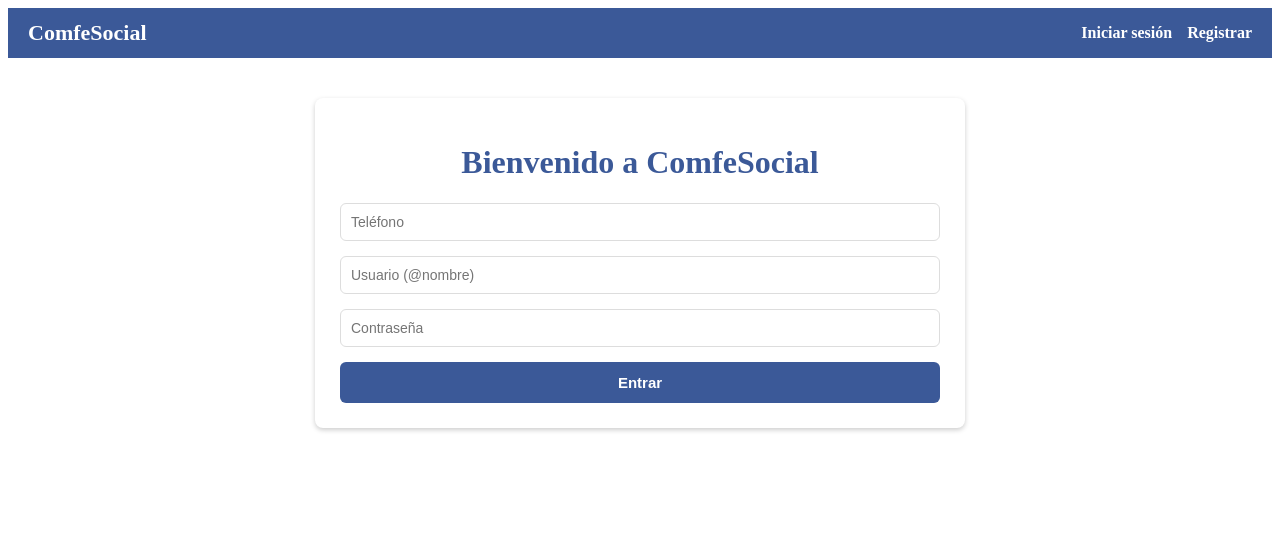
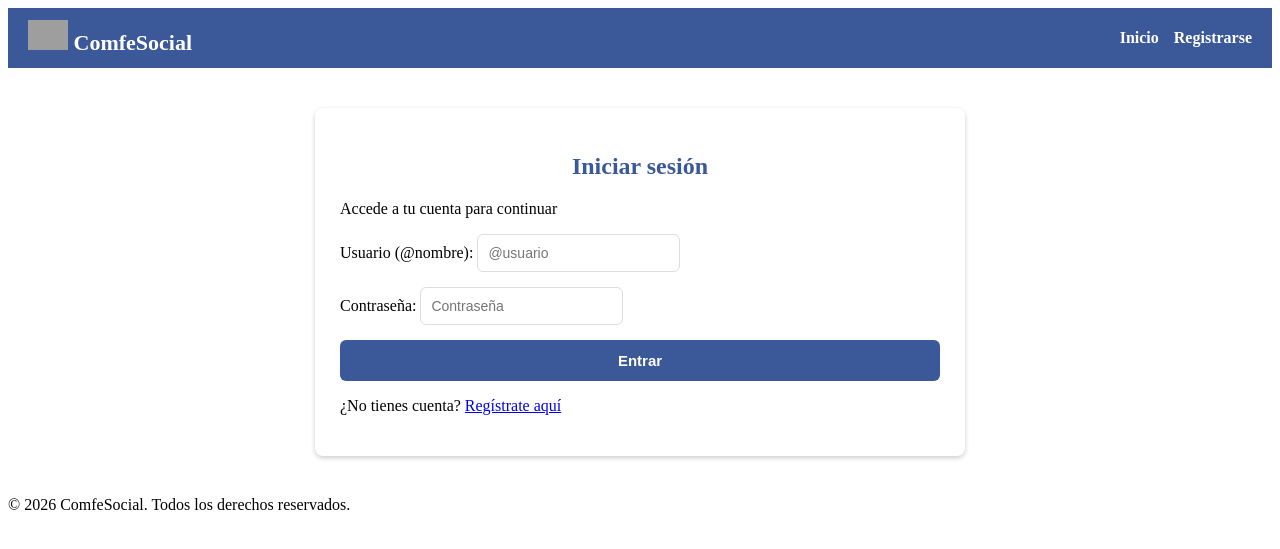
Before and after one commit to luisitoflorez12-arch/miappsocial, a Flask app: page /login in a window 1280 px wide. Shown: the top 549 px of the page. Run offline with Flask 3, Linux system fonts and the light colour scheme; grey boxes are pictures that could not be loaded.

Commit message:
mi app social mejorado

```diff
--- a/app.py
+++ b/app.py
@@ -1,31 +1,87 @@
-from flask import Flask, render_template, request, redirect, url_for, flash
+from flask import Flask, render_template, request, redirect, url_for, flash, session
+from flask_sqlalchemy import SQLAlchemy
+from werkzeug.security import generate_password_hash, check_password_hash
+import os
 
 app = Flask(__name__)
 app.secret_key = "clave_secreta"
+app.config['SESSION_COOKIE_HTTPONLY'] = True
+app.config['SESSION_COOKIE_SECURE'] = False  # Cambiar a True en producción con HTTPS
 
-usuarios = []   # Lista de usuarios registrados
-posts = []      # Lista de publicaciones
+# Configuración de la base de datos SQLite
+app.config['SQLALCHEMY_DATABASE_URI'] = 'sqlite:///usuarios.db'
+app.config['SQLALCHEMY_TRACK_MODIFICATIONS'] = False
+db = SQLAlchemy(app)
+
+# Modelo de usuarios con perfil
+class Usuario(db.Model):
+    id = db.Column(db.Integer, primary_key=True)
+    telefono = db.Column(db.String(20), unique=True, nullable=False)
+    usuario = db.Column(db.String(80), unique=True, nullable=False)
+    password = db.Column(db.String(200), nullable=False)
+
+    # Campos extra para perfil
+    nombre = db.Column(db.String(100))
+    bio = db.Column(db.Text)
+    foto = db.Column(db.String(200))  # URL o ruta de imagen
+
+# Modelo de posts
+class Post(db.Model):
+    id = db.Column(db.Integer, primary_key=True)
+    texto = db.Column(db.Text, nullable=False)
+    likes = db.Column(db.Integer, default=0)
+    autor = db.Column(db.String(80), nullable=False)
+
+# Modelo de mensajes (chat privado)
+class Mensaje(db.Model):
+    id = db.Column(db.Integer, primary_key=True)
+    emisor_id = db.Column(db.Integer, db.ForeignKey('usuario.id'), nullable=False)
+    receptor_id = db.Column(db.Integer, db.ForeignKey('usuario.id'), nullable=False)
+    contenido = db.Column(db.Text, nullable=False)
+
+    emisor = db.relationship('Usuario', foreign_keys=[emisor_id])
+    receptor = db.relationship('Usuario', foreign_keys=[receptor_id])
+
+# Crear tablas si no existen
+with app.app_context():
+    db.create_all()
 
 @app.route("/")
 def index():
-    return render_template("index.html")  # Página inicial con botones
+    return render_template("index.html")
 
 @app.route("/login", methods=["GET", "POST"])
 def login():
     if request.method == "POST":
-        usuario = request.form.get("usuario")
-        password = request.form.get("password")
+        usuario = request.form.get("usuario", "").strip()
+        password = request.form.get("password", "")
 
-        # Buscar usuario
-        for i, u in enumerate(usuarios):
-            if u["usuario"].lower() == usuario.lower() and u["password"] == password:
+        # Validación básica
+        if not usuario or not password:
+            flash("Usuario y contraseña son requeridos.")
+            return redirect(url_for("login"))
+
+        try:
+            user = Usuario.query.filter_by(usuario=usuario).first()
+            if user and check_password_hash(user.password, password):
+                session['user_id'] = user.id
+                session['usuario'] = user.usuario
                 flash("Inicio de sesión exitoso.")
-                return redirect(url_for("home", user_id=i))
-
-        flash("Usuario o contraseña incorrectos.")
-        return redirect(url_for("login"))
+                return redirect(url_for("home", user_id=user.id))
+            else:
+                flash("Usuario o contraseña incorrectos.")
+                return redirect(url_for("login"))
+        except Exception as e:
+            flash(f"Error al iniciar sesión: {str(e)}")
+            return redirect(url_for("login"))
 
     return render_template("login.html")
+
+@app.route("/logout")
+def logout():
+    session.clear()
+    flash("Sesión cerrada.")
+    return redirect(url_for("index"))
 
 @app.route("/registro", methods=["GET", "POST"])
 def registro():
@@ -48,17 +104,19 @@
             return redirect(url_for("registro"))
 
         # Validación de duplicados
-        for u in usuarios:
-            if u["telefono"] == telefono:
-                flash("Ese número de teléfono ya está registrado.")
-                return redirect(url_for("registro"))
-            if u["usuario"].lower() == usuario.lower():
-                flash("Ese nombre de usuario ya está registrado.")
-                return redirect(url_for("registro"))
+        if Usuario.query.filter_by(telefono=telefono).first():
+            flash("Ese número de teléfono ya está registrado.")
+            return redirect(url_for("registro"))
+        if Usuario.query.filter_by(usuario=usuario).first():
+            flash("Ese nombre de usuario ya está registrado.")
+            return redirect(url_for("registro"))
 
-        # Guardar usuario
-        user_id = len(usuarios)
-        usuarios.append({"telefono": telefono, "usuario": usuario, "password": password})
+        # Guardar usuario con contraseña encriptada
+        hash = generate_password_hash(password)
+        nuevo = Usuario(telefono=telefono, usuario=usuario, password=hash)
+        db.session.add(nuevo)
+        db.session.commit()
+
         flash("Registro exitoso. Ahora inicia sesión.")
         return redirect(url_for("login"))
 
@@ -66,27 +124,68 @@
 
 @app.route("/home/<int:user_id>")
 def home(user_id):
-    if 0 <= user_id < len(usuarios):
-        return render_template("home.html", usuario=usuarios[user_id], user_id=user_id, posts=posts)
+    user = Usuario.query.get(user_id)
+    if user:
+        posts = Post.query.all()
+        return render_template("home.html", usuario=user, user_id=user.id, posts=posts)
     else:
         flash("Usuario no encontrado.")
         return redirect(url_for("index"))
 
 @app.route("/add/<int:user_id>", methods=["POST"])
 def add_post(user_id):
-    if 0 <= user_id < len(usuarios):
+    user = Usuario.query.get(user_id)
+    if user:
         texto = request.form.get("comentario")
         if texto:
-            posts.append({"texto": texto, "likes": 0, "autor": usuarios[user_id]["usuario"]})
+            nuevo_post = Post(texto=texto, likes=0, autor=user.usuario)
+            db.session.add(nuevo_post)
+            db.session.commit()
     return redirect(url_for("home", user_id=user_id))
 
 @app.route("/like/<int:post_id>/<int:user_id>")
 def like(post_id, user_id):
-    if 0 <= post_id < len(posts):
-        posts[post_id]["likes"] += 1
+    post = Post.query.get(post_id)
+    if post:
+        post.likes += 1
+        db.session.commit()
     return redirect(url_for("home", user_id=user_id))
 
+# Ruta para ver perfil
+@app.route("/perfil/<int:user_id>/<int:current_user_id>")
+def perfil(user_id, current_user_id):
+    usuario = Usuario.query.get(user_id)
+    if usuario:
+        return render_template("perfil.html", usuario=usuario, current_user_id=current_user_id)
+    else:
+        flash("Usuario no encontrado.")
+        return redirect(url_for("index"))
+
+# Ruta de chat privado
+@app.route("/chat/<int:emisor_id>/<int:receptor_id>", methods=["GET", "POST"])
+def chat(emisor_id, receptor_id):
+    emisor = Usuario.query.get(emisor_id)
+    receptor = Usuario.query.get(receptor_id)
+
+    if not emisor or not receptor:
+        flash("Usuario no encontrado.")
+        return redirect(url_for("index"))
+
+    if request.method == "POST":
+        contenido = request.form.get("mensaje")
+        if contenido:
+            nuevo_mensaje = Mensaje(emisor_id=emisor.id, receptor_id=receptor.id, contenido=contenido)
+            db.session.add(nuevo_mensaje)
+            db.session.commit()
+
+    # Historial de chat entre ambos
+    mensajes = Mensaje.query.filter(
+        ((Mensaje.emisor_id == emisor.id) & (Mensaje.receptor_id == receptor.id)) |
+        ((Mensaje.emisor_id == receptor.id) & (Mensaje.receptor_id == emisor.id))
+    ).all()
+
+    return render_template("chat.html", emisor=emisor, receptor=receptor, mensajes=mensajes)
+
 if __name__ == "__main__":
-    import os
     port = int(os.environ.get("PORT", 8080))  # Render asigna el puerto
     app.run(host="0.0.0.0", port=port, debug=True)
--- a/requeriments.txt
+++ b/requeriments.txt
@@ -1,2 +1,4 @@
 flask
+flask-sqlalchemy
 gunicorn
+werkzeug
--- a/templates/login.html
+++ b/templates/login.html
@@ -1,27 +1,47 @@
 <!DOCTYPE html>
-<html>
+<html lang="es">
 <head>
+    <meta charset="UTF-8">
     <title>ComfeSocial - Login</title>
     <link rel="stylesheet" type="text/css" href="{{ url_for('static', filename='style.css') }}">
+    <link rel="icon" href="{{ url_for('static', filename='logocomfesocial.png') }}">
 </head>
 <body>
-    <header>
-        <div class="logo">ComfeSocial</div>
-        <div class="nav-links">
-            <a href="/">Iniciar sesión</a>
-            <a href="/registro">Registrar</a>
+    <!-- Barra superior -->
+    <header class="navbar">
+        <div class="logo">
+            <img src="{{ url_for('static', filename='logocomfesocial.png') }}" alt="Logo ComfeSocial" width="40">
+            <span>ComfeSocial</span>
         </div>
+        <nav class="nav-links">
+            <a href="{{ url_for('index') }}">Inicio</a>
+            <a href="{{ url_for('registro') }}">Registrarse</a>
+        </nav>
     </header>
 
-    <div class="container">
-        <h1>Bienvenido a ComfeSocial</h1>
-        <form action="/login" method="post">
-            <input type="tel" name="telefono" placeholder="Teléfono" required>
-            <input type="text" name="usuario" placeholder="Usuario (@nombre)" required>
-            <input type="password" name="password" placeholder="Contraseña" required>
-            <button type="submit">Entrar</button>
+    <!-- Contenedor principal -->
+    <main class="container">
+        <section class="login-box">
+            <h1>Iniciar sesión</h1>
+            <p class="subtitle">Accede a tu cuenta para continuar</p>
+
+            <form method="POST" action="/login" class="form">
+                <div class="form-group">
+                    <label for="usuario">Usuario (@nombre):</label>
+                    <input type="text" id="usuario" name="usuario" placeholder="@usuario" required>
+                </div>
+
+                <div class="form-group">
+                    <label for="password">Contraseña:</label>
+                    <input type="password" id="password" name="password" placeholder="Contraseña" required>
+                </div>
+
+                <button type="submit" class="btn btn-primary">Entrar</button>
             </form>
 
+            <p class="register-link">¿No tienes cuenta? <a href="{{ url_for('registro') }}">Regístrate aquí</a></p>
+
+            <!-- Mensajes flash -->
             {% with messages = get_flashed_messages() %}
               {% if messages %}
                 <ul class="messages">
@@ -31,6 +51,11 @@
                 </ul>
               {% endif %}
             {% endwith %}
-    </div>
+        </section>
+    </main>
+
+    <footer>
+        <p>&copy; 2026 ComfeSocial. Todos los derechos reservados.</p>
+    </footer>
 </body>
 </html>
```
Also changed, not shown: templates/chat.html (added, +23 -0 lines), templates/index.html (+25 -18 lines), templates/perfil.html (added, +40 -0 lines), templates/registro.html (+19 -7 lines), instance/usuarios.db (added). Lines whose indentation alone changed are shown as unchanged.
